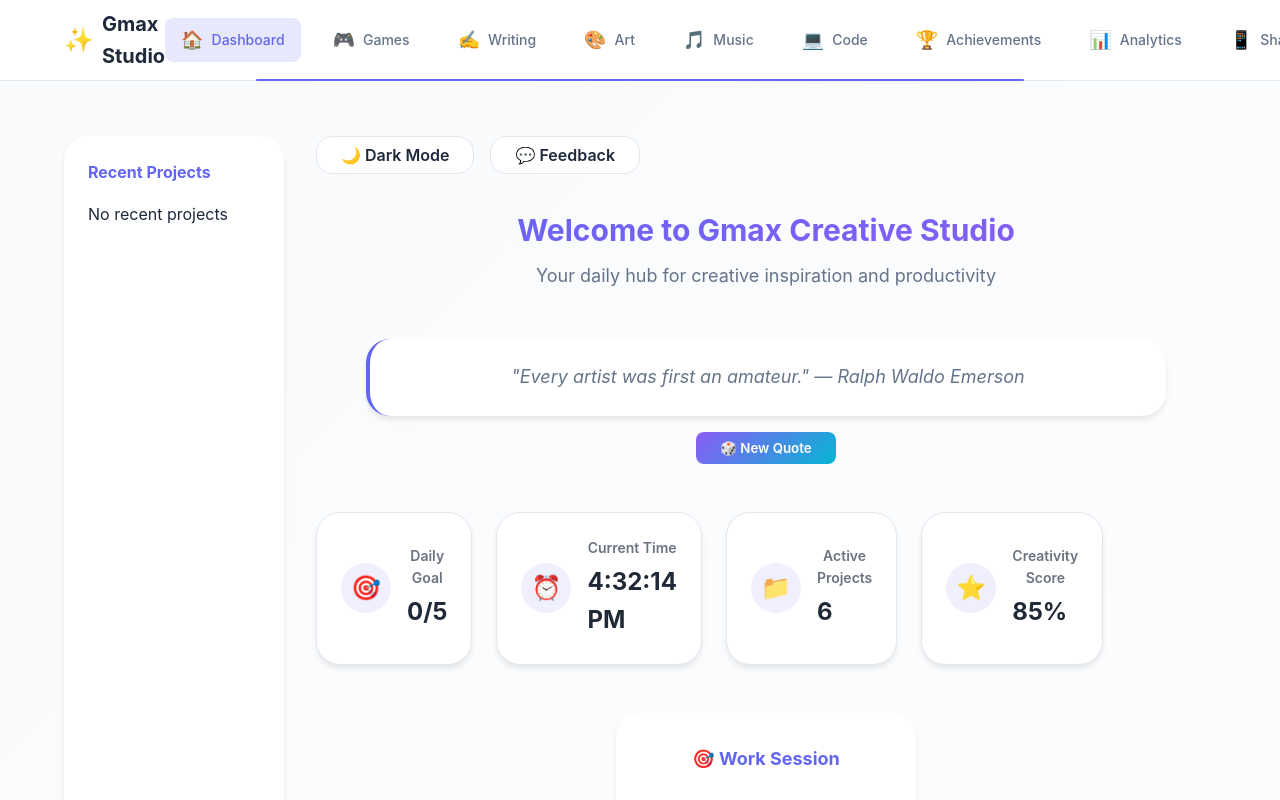
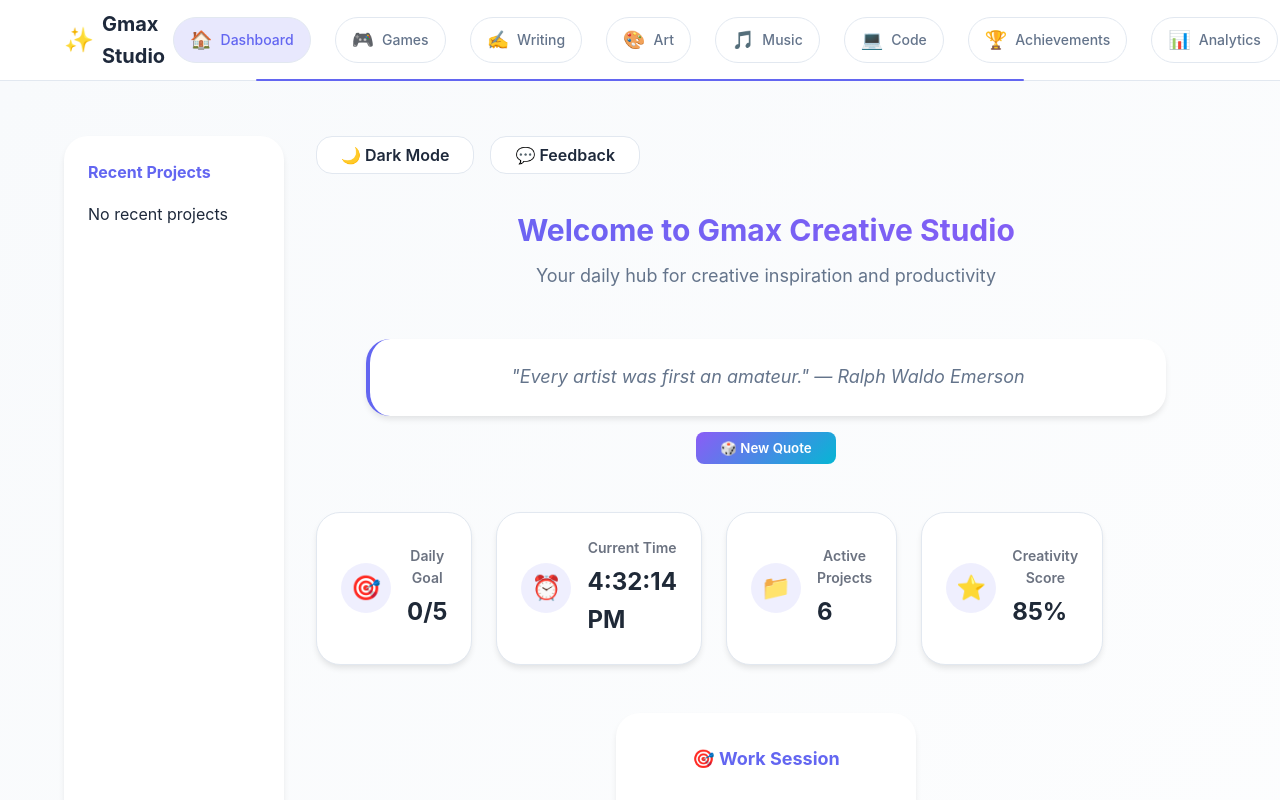
Before and after one commit to Ibek7/Gmax, a React (Vite) app: page / in a window 1280 px wide. Shown: the top 800 px of the page. Built offline with nearby package versions, Linux system fonts and the light colour scheme.

Commit message:
style: refine theme button interactions

```diff
--- a/src/styles/Navigation.css
+++ b/src/styles/Navigation.css
@@ -68,7 +68,11 @@
   text-decoration: none;
   font-weight: 500;
   padding: var(--space-sm) var(--space-md);
-  border-radius: var(--radius-md);
+  border-radius: var(--radius-full);
+  margin-left: 0.5rem;
+  background-color: var(--surface-color);
+  color: var(--text-secondary);
+  border: 1px solid var(--border-color);
   transition: all 0.2s ease;
 }
 
```
